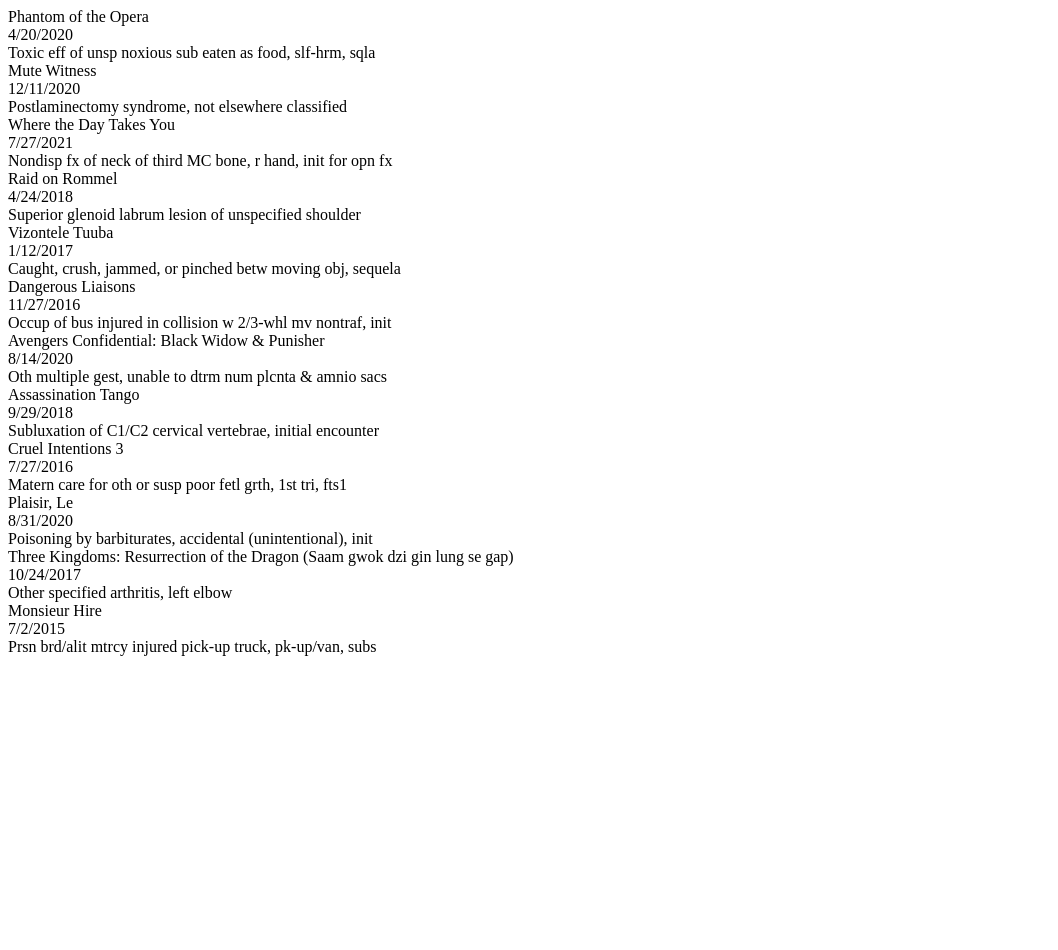
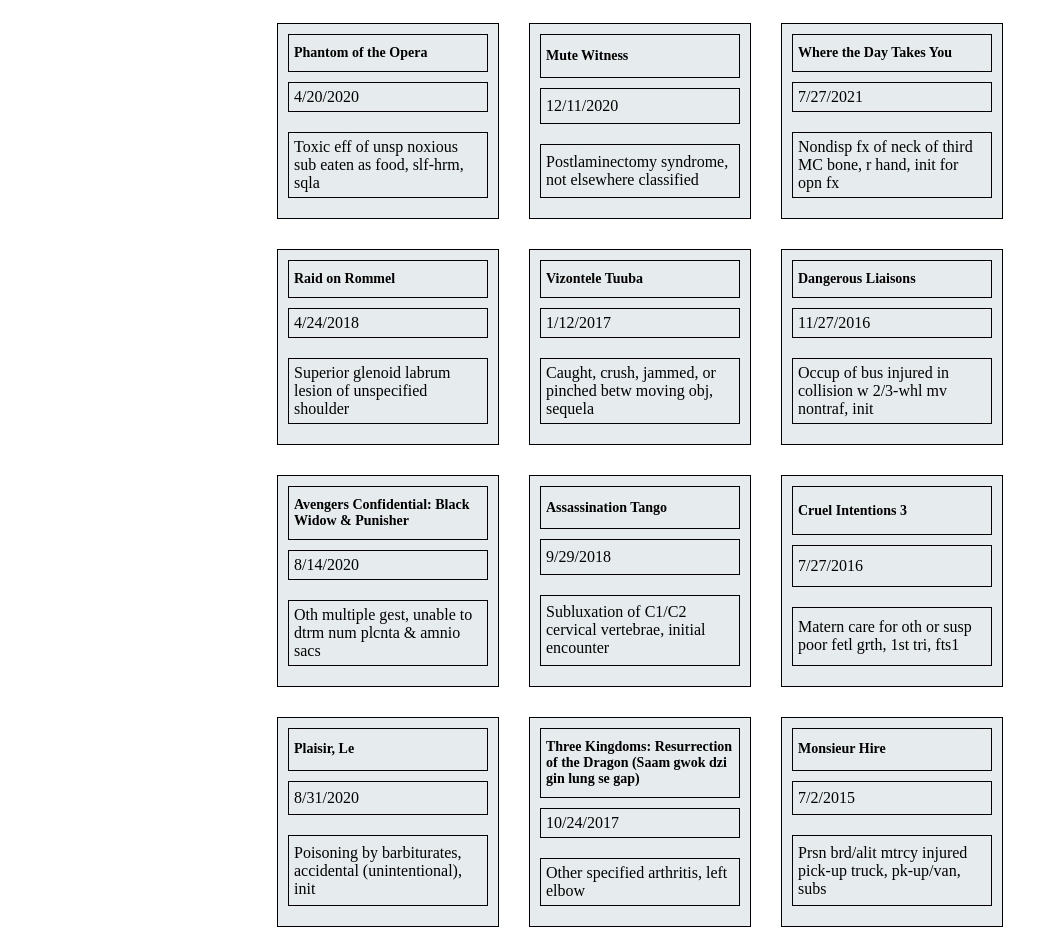
Before and after one commit to AHera/react-dz, a React (Create React App) app: page / in a window 1280 px wide. Shown: the whole page, without its empty margins (0-1058 px from the left). Before the commit the page ends 800 px from the top, so only its background shows below. Built offline with nearby package versions, Linux system fonts and the light colour scheme.

Commit message:
add css styles

```diff
--- a/src/App.js
+++ b/src/App.js
@@ -1,23 +1,20 @@
 /** @jsxImportSource @emotion/react */
 import { css } from "@emotion/react";
 
-import notes from "./data/notes.json";
+import Notes from "./data/Notes.json";
 import NotesList from "./components/NotesList";
 
 function App() {
   return (
-    <div className="note-list">
-      <NotesList notes={notes} />
+    <div
+      css={css`
+        margin: auto;
+        max-width: 800px;
+      `}
+    >
+      <NotesList notes={Notes} />
     </div>
   );
-
-  // return (
-  //   <div
-  //     css={css`
-  //       background: yellow;
-  //     `}
-  //   ></div>
-  // );
 }
 
 export default App;
--- a/src/components/NoteItem.js
+++ b/src/components/NoteItem.js
@@ -1,8 +1,38 @@
+/** @jsxImportSource @emotion/react */
+import { css } from "@emotion/react";
+
 const NoteItem = ({ data: { title, date, description } }) => (
-  <div className="note">
-    <div className="title">{title}</div>
-    <div className="date">{date}</div>
-    <div className="description">{description}</div>
+  <div
+    css={css`
+      display: flex;
+      flex-wrap: wrap;
+      margin: 15px;
+      padding: 10px;
+      width: 200px;
+      background: #e6eced;
+      border: 1px solid #000000;
+      h3 {
+        display: flex;
+        align-items: center;
+        width: 100%;
+        margin: 0px;
+        padding: 10px 5px;
+        border: 1px solid #000000;
+        font-size: 14px;
+      }
+      p {
+        display: flex;
+        align-items: center;
+        width: 100%;
+        margin: 10px 0px;
+        padding: 5px;
+        border: 1px solid #000000;
+      }
+    `}
+  >
+    <h3>{title}</h3>
+    <p>{date}</p>
+    <p>{description}</p>
   </div>
 );
 
--- a/src/components/NotesList.js
+++ b/src/components/NotesList.js
@@ -1,8 +1,23 @@
+/** @jsxImportSource @emotion/react */
+import { css } from "@emotion/react";
+
 import RandomID from "./RandomID";
 import NoteItem from "./NoteItem";
 
 function NoteList({ notes }) {
-  return notes.map((item) => <NoteItem key={RandomID(5)} data={item} />);
+  return (
+    <div
+      css={css`
+        display: flex;
+        flex-wrap: wrap;
+        justify-content: center;
+      `}
+    >
+      {notes.map((item) => (
+        <NoteItem key={RandomID(5)} data={item} />
+      ))}
+    </div>
+  );
 }
 
 export default NoteList;
```
Also changed, not shown: src/data/Notes.json (renamed from src/data/notes.json).
